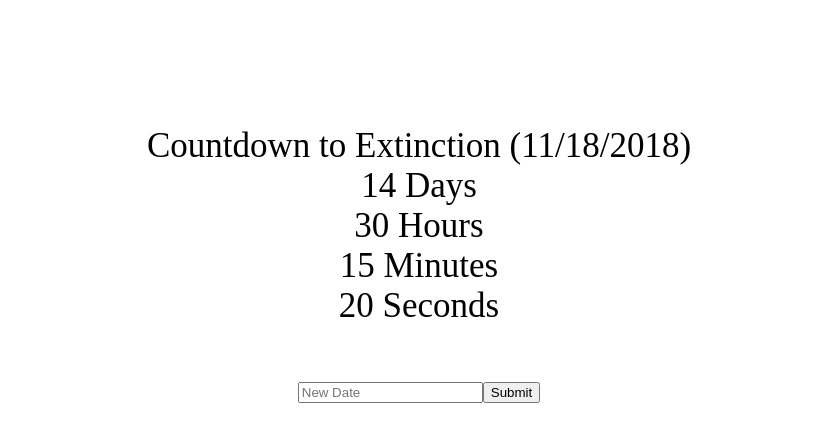
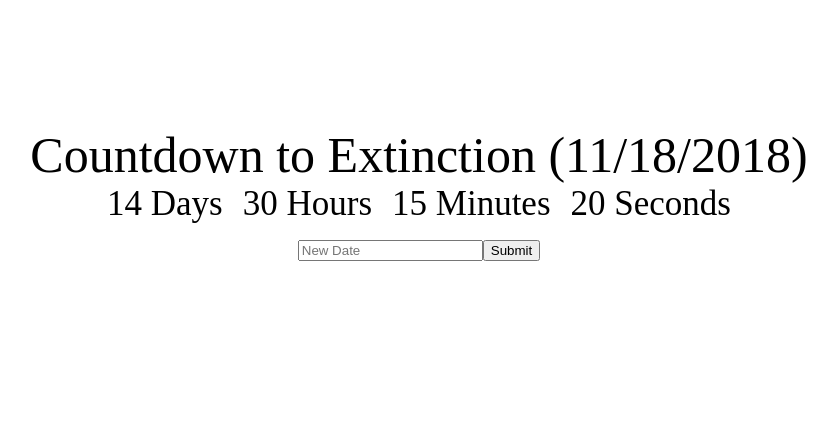
Before and after one commit to bdkay/countdowntoex, a React (Create React App) app: page / in a window 1280 px wide. Shown: the top 442 px of the page, without its empty margins (221-1058 px from the left). Built offline with nearby package versions, Linux system fonts and the light colour scheme.

Commit message:
aj styles 2

```diff
--- a/src/components/App.js
+++ b/src/components/App.js
@@ -4,11 +4,11 @@ class App extends Component {
   render(){
     return (
     <div className='App'>
-      <div>Countdown to Extinction (11/18/2018)</div>
-      <div>14 Days</div>
-      <div>30 Hours</div>
-      <div>15 Minutes</div>
-      <div>20 Seconds</div>
+      <div className='App-title'>Countdown to Extinction (11/18/2018)</div>
+      <div className='Clock-days'>14 Days</div>
+      <div className='Clock-hours'>30 Hours</div>
+      <div className='Clock-minutes'>15 Minutes</div>
+      <div className='Clock-seconds'>20 Seconds</div>
       <br />
       <div>
         <input placeholder='New Date' />
```
